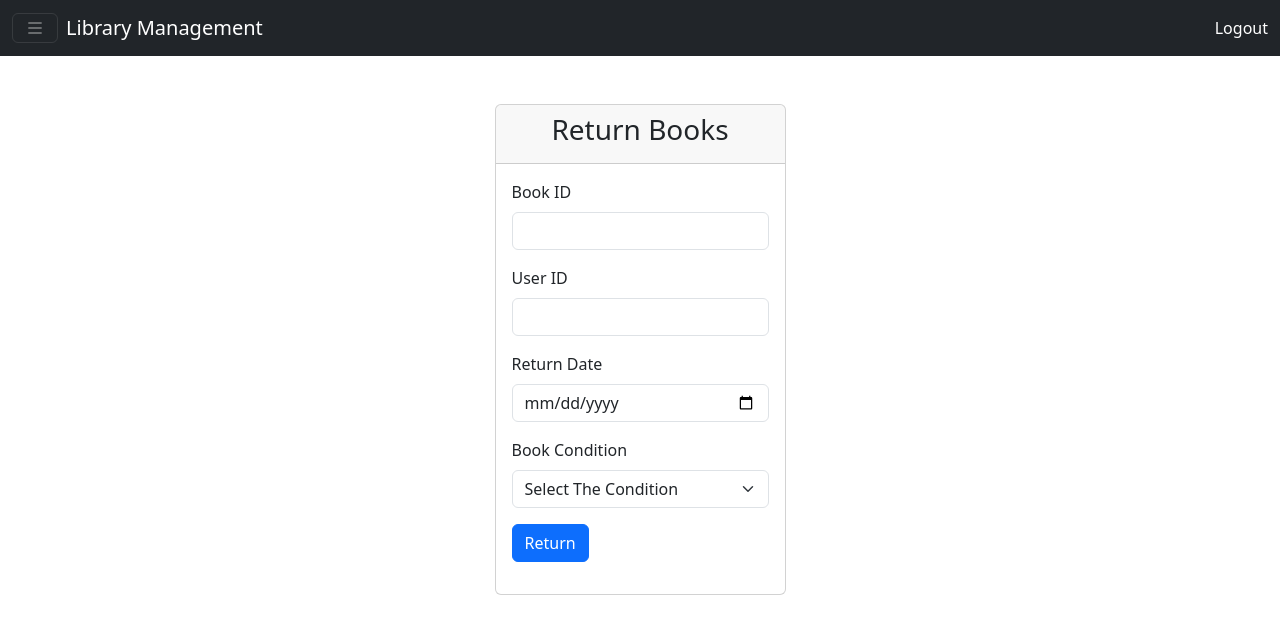
After one commit to Lekhan11/Library_Manager, a Django app: page /return_book/ in a window 1280 px wide. The commit adds this page. Shown: the top 634 px of the page. Run offline with Django 5.2, Linux system fonts and the light colour scheme; some libraries are stand-ins or nearby versions.

Commit message:
return books completed

```diff
--- a/Library/admin.py
+++ b/Library/admin.py
@@ -6,5 +6,4 @@ from .models import *
 admin.site.register(Students)
 admin.site.register(Category)
 admin.site.register(Book)
-admin.site.register(Reservation)
 admin.site.register(IssuedBooks)
--- a/Library/templates/addbooks.html
+++ b/Library/templates/addbooks.html
@@ -43,7 +43,7 @@
 
             <div class="mb-3">
                 <label for="category" class="form-label">Category :</label>
-                <select name="category" id="category" class="form-control">
+                <select name="category" id="category" class="form-select">
                     <option selected disabled>Select The Category</option>
                     {% for category in categories %}
                     <option value="{{ category.id }}">{{ category.name }}</option>
--- a/Library/templates/base.html
+++ b/Library/templates/base.html
@@ -49,12 +49,10 @@
                         <ul class="dropdown-menu" aria-labelledby="dropdownMenuButton2">
                             <li><a class="dropdown-item" href="{% url 'add_book' %}">Add Books</a></li>
                             <li><a class="dropdown-item" href="{% url 'issue_books' %}">Issue Books</a></li>
-                            <li><a class="dropdown-item" href="{% url 'return' %}">Return Books</a></li>
+                            <li><a class="dropdown-item" href="{% url 'return_book' %}">Return Books</a></li>
                         </ul>
                     </li>
-                    <li>
-                        <a class="nav-link" href="{% url 'view_books' %}">View Books</a>
-                    </li>
+
                 </ul>
             </div>
         </div>
--- a/Library/templates/issue_books.html
+++ b/Library/templates/issue_books.html
@@ -2,7 +2,7 @@
 {% block title %}View Users{% endblock %}
 {% block content %}
 
-<div class="card">
+<div class="card container-fluid">
     <div class="card-header">
         <h3 class="text-center">Issue Books</h3>
     </div>
--- /dev/null
+++ b/Library/templates/returnBook.html
@@ -0,0 +1,50 @@
+{% extends 'base.html' %}
+{% block title %}Return Books{% endblock %}
+{% block content %}
+
+<div class="card">
+  <div class="card-header">
+    <h3 class="text-center">Return Books</h3>
+  </div>
+  <div class="card-body">
+    <form method="POST" action="{%url 'return_book'%}">
+      {% csrf_token %}
+      {% if messages %}
+      <div class="alert alert-info alert-dismissible fade show" role="alert">
+          {% for message in messages %}
+          <p>{{ message }}</p>
+          {% endfor %}
+          <button type="button" class="btn-close" data-bs-dismiss="alert" aria-label="Close"></button>
+      </div>
+      {% endif %}
+      <div class="mb-3">
+        <label for="bookId" class="form-label">Book ID</label>
+        <input type="text" class="form-control" id="bookId" name="book_id">
+      </div>
+
+      <div class="mb-3">
+        <label for="studentId" class="form-label">User ID</label>
+        <input type="text" class="form-control" id="studentId" name="user_id">
+      </div>
+
+      <div class="mb-3">
+        <label for="return_date" class="form-label">Return Date</label>
+        <input type="date" class="form-control" id="returnDate" name="returnDate">
+      </div>
+
+      <div class="mb-3">
+        <label for="condition" class="form-label">Book Condition</label>
+        <select name="condition" id="bookCondition" class="form-select">
+          <option selected disabled>Select The Condition</option>
+          <option value="Good">Good</option>
+          <option value="Damaged">Damaged</option>
+        </select>
+      </div>
+      <div class="mb-3">
+        <button type="submit" class="btn btn-primary">Return</button>
+      </div>
+      </form>
+  </div>
+</div>
+
+{% endblock %}
--- a/Library/urls.py
+++ b/Library/urls.py
@@ -12,8 +12,8 @@ path('logout/', Logout, name='logout'),
 path('view_users/', viewUsers, name='view_users'),
 path('view_users/update/<str:role>/<int:id>/', updateUser, name='update_user'),
 path('view_users/delete/<str:role>/<int:id>/', deleteUser, name='delete_user'),
-path('return/', returnBook,name='return'),
-path('view_books/', viewBooks, name='view_books'),
+path('return_book/', returnBook,name='return_book'),
+#path('view_books/', viewBooks, name='view_books'),
 #path('view_books/delete/<int:id>/', deleteBook, name='delete_book'),
 #path('view_books/update/<int:id>/', updateBook, name='update_book'),
 ]
--- a/Library/views.py
+++ b/Library/views.py
@@ -199,18 +199,35 @@ def updateUser(request,role,id):
 # View to handle book return
 def returnBook(request):
     if request.method == "POST":
-        # Retrieve form data
-        student_id = request.POST.get('studentId')
-        book_id = request.POST.get('bookId')
+        # Retrieve form dat
+        user_id = request.POST.get('user_id')
+        book_id = request.POST.get('book_id')
         return_date = request.POST.get('returnDate')
-        book_condition = request.POST.get('bookCondition')
-
-        # You can now process the return (e.g., update the database, check conditions, etc.)
-        # For example, check if the book exists in the library system
-        # and update the database to mark it as returned.
-
-        # Assume the return is successful (you should add your actual logic)
-        messages.success(request, "The book has been successfully returned!")
+        book_condition = request.POST.get('condition')
+        if Students.objects.filter(roll_no=user_id).exists():
+            user = Students.objects.get(roll_no=user_id)
+        elif Teacher.objects.filter(teacher_id=user_id).exists():
+            user = Teacher.objects.get(teacher_id=user_id)
+        else:
+            messages.error(request, 'User not found')
+            return redirect('return_book')
+        if user_id == '' or book_id == '' or return_date == '' or book_condition == '':
+            messages.error(request, 'All fields are required')
+            return redirect('return_book')
+        else:
+            returnBook = ReturnedBooks(user=user, book=Book.objects.get(isbn=book_id), return_date=return_date ,condition=book_condition)
+            returnBook.save()
+            if user.books_pending <= 0:
+                messages.error(request, 'No books to return')
+                return redirect('return_book')
+            user.books_pending = user.books_pending - 1
+            user.books_returned = user.books_returned + 1
+            user.save()
+            book = Book.objects.get(isbn=book_id)
+            book.quantity = book.quantity + 1
+            book.save()
+            messages.success(request, "The book has been successfully returned!")
+            return redirect('return_book')
 
         # Redirect to the same page with a success message
         return render(request, 'returnBook.html')
```
Also changed, not shown: Library/models.py (+7 -16 lines), Library/templates/return.html (deleted, +0 -73 lines), Library/migrations/0008_returnedbooks_delete_reservation.py (added), Library/migrations/0009_returnedbooks_condition.py (added), db.sqlite3.
